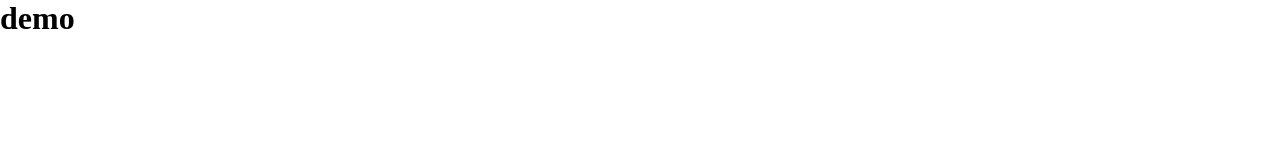
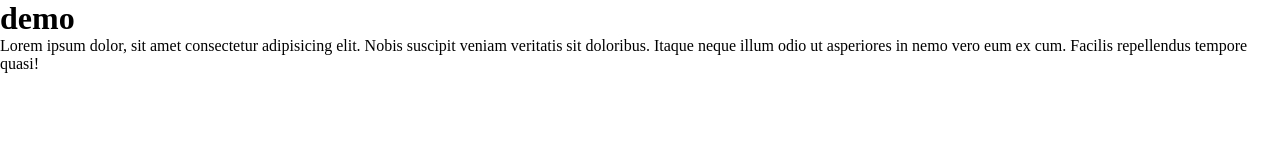
Before and after one commit to CongHyTr/BC65-CapstoneBS, a plain HTML site: page index.html in a window 1280 px wide. Drawn offline with Linux system fonts and the light colour scheme.

Commit message:
update html

```diff
--- a/index.html
+++ b/index.html
@@ -8,5 +8,6 @@
 </head>
 <body>
     <h1>demo</h1>
+    <p>Lorem ipsum dolor, sit amet consectetur adipisicing elit. Nobis suscipit veniam veritatis sit doloribus. Itaque neque illum odio ut asperiores in nemo vero eum ex cum. Facilis repellendus tempore quasi!</p>
 </body>
 </html>
```
